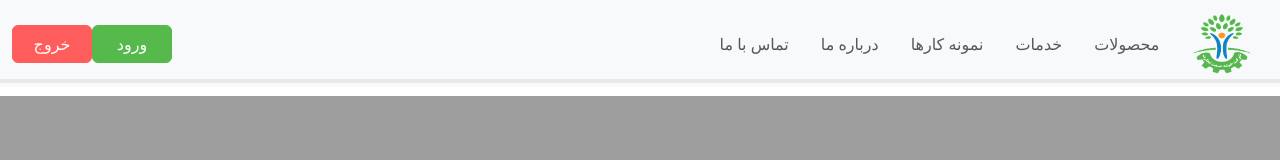
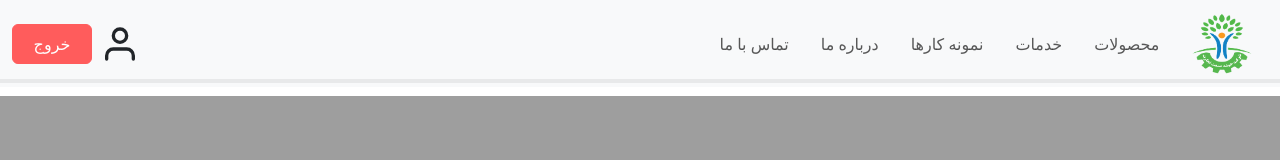
Before and after one commit to thisisehyas/CRM-Webiste, a React (Vite) app in the folder Frontend/: page / in a window 1280 px wide. Shown: the top 160 px of the page. Built offline with nearby package versions, Linux system fonts and the light colour scheme; no server answers.

Commit message:
Navbar: removed the enter button and added the user info icon

```diff
--- a/Frontend/src/components/Navbar.jsx
+++ b/Frontend/src/components/Navbar.jsx
@@ -1,101 +1,5 @@
-// import "bootstrap/dist/css/bootstrap.min.css";
-// import React from "react";
-// import Button from "react-bootstrap/Button";
-// import Container from "react-bootstrap/Container";
-// import Form from "react-bootstrap/Form";
-// import Nav from "react-bootstrap/Nav";
-// import Navbar from "react-bootstrap/Navbar";
-// import "../styles/navbar.css";
-// import { Link } from "react-router-dom/cjs/react-router-dom";
-// import LogoutButton from "./LogoutButton";
-
-// const Navbar1 = () => {
-//   return (
-//     <Navbar
-//       expand="lg"
-//       className="bg-body-tertiary fixed-top"
-//       style={{ textAlign: "right", direction: "rtl" }}
-//     >
-//       <Container fluid className="nav-container">
-//         <Navbar.Brand as={Link} to="/" className="navbar-brand">
-//           <img
-//             className="logo"
-//             src="../images/logo-navbar.png"
-//             alt="لوگوی شرکت"
-//             style={{ width: "61px", height: "83" }}
-//           />
-//         </Navbar.Brand>
-
-//         <Navbar.Toggle aria-controls="navbarScroll" />
-//         <Navbar.Collapse id="navbarScroll">
-//           <Nav
-//             className="navbar-nav me-5 my-2 my-lg-0"
-//             style={{ maxHeight: "100px" }}
-//             navbarScroll
-//           >
-//             <Nav.Link as={Link} to="/Products" className="nav-link ms-3">
-//               محصولات
-//             </Nav.Link>
-//             <Nav.Link as={Link} to="/Services" className="nav-link ms-3">
-//               خدمات
-//             </Nav.Link>
-//             <Nav.Link as={Link} to="/SampleWorks" className="nav-link ms-3">
-//               نمونه کارها
-//             </Nav.Link>
-//             <Nav.Link as={Link} to="/About" className="nav-link ms-3">
-//               درباره ما
-//             </Nav.Link>
-//             <Nav.Link as={Link} to="/Contact" className="nav-link ms-3">
-//               تماس با ما
-//             </Nav.Link>
-//           </Nav>
-//         </Navbar.Collapse>
-
-//         <div>
-//           <Button
-//             as={Link}
-//             to="/login"
-//             variant="success"
-//             style={{
-//               color: "white",
-//               backgroundColor: "#56B94C",
-//               borderColor: "#56B94C",
-//             }}
-//             className="enter"
-//           >
-//             ورود
-//           </Button>
-//           <LogoutButton />
-//         </div>
-//       </Container>
-//     </Navbar>
-//   );
-// };
-
-// export default Navbar1;
-
-// // Things to fix:
-
-// // - the logo should be a button that goes to the home page.
-// // - you can adjust the positions for when the navbar is opened
-// //    the carousel won't go under it so it is still visible
-// // - Complete the href of the navbar links.
-// // - The hover effect of the
-// //    - each navlink
-// // - The magnifier needs to be a button for search
-// // - The logo should be in the middle after the search bar and before the
-// //    toggler menu.
-// // - When the menu is opened for scroll the navbar should take the whole
-// //    width of the horizontal line. But when the menu is closed it should
-// //    go back. Do this with js.
-// //    If it only sticked to the right of the page without sapce, that
-// //    would be ok too.
-// //  - The search bar, when you try to right in it, the direction is not
-// //    from right to left. make it happen to be better for persion typing.
-// //  - Generally speaking I don't like the responsiveness of the navbar. it is responsive but it's ugly. so fix it.
-
 import "bootstrap/dist/css/bootstrap.min.css";
-import React from "react";
+import React, { useState, useEffect } from "react";
 import Button from "react-bootstrap/Button";
 import Container from "react-bootstrap/Container";
 import Form from "react-bootstrap/Form";
@@ -104,8 +8,44 @@ import Navbar from "react-bootstrap/Navbar";
 import "../styles/navbar.css";
 import { Link } from "react-router-dom/cjs/react-router-dom";
 import LogoutButton from "./LogoutButton";
+import { Modal } from "react-bootstrap";
+import axios from "axios";
+import { getAccessToken } from "./authUtils";
 
 const Navbar1 = () => {
+  const [showModal, setShowModal] = useState(false);
+  const [userData, setUserData] = useState(null);
+
+  // Function to handle hovering over the user icon
+  const handleUserIconClick = () => {
+    setShowModal(true);
+  };
+
+  // Function to close the modal
+  const handleCloseModal = () => {
+    setShowModal(false);
+  };
+
+  useEffect(() => {
+    const fetchUserData = async () => {
+      try {
+        const response = await axios.get(
+          "http://127.0.0.1:8000/auth/users/me/",
+          {
+            headers: {
+              Authorization: `JWT ${getAccessToken()}`,
+            },
+          }
+        );
+        setUserData(response.data);
+      } catch (error) {
+        console.error("Error fetching user data:", error);
+      }
+    };
+
+    fetchUserData();
+  }, []);
+
   return (
     <Navbar
       expand="lg"
@@ -126,7 +66,7 @@ const Navbar1 = () => {
         <Navbar.Collapse id="navbarScroll">
           <Nav
             className="navbar-nav ms-auto mb-2 mb-lg-0"
-            style={{ maxHeight: "100px", marginRight:'2%' }}
+            style={{ maxHeight: "100px", marginRight: "2%" }}
             navbarScroll
           >
             <Nav.Link as={Link} to="/Products" className="nav-link ms-3">
@@ -147,24 +87,57 @@ const Navbar1 = () => {
           </Nav>
 
           <div className="d-flex">
-            <Button
-              as={Link}
-              to="/login"
-              variant="success"
-              style={{
-                color: "white",
-                backgroundColor: "#56B94C",
-                borderColor: "#56B94C",
-                marginRight: "10%",
-              }}
-              className="enter me-2"
+            <Nav.Item
+              style={{ cursor: "pointer" }}
+              className="mx-2"
+              onClick={handleUserIconClick}
             >
-              ورود
-            </Button>
+              <svg
+                className="mb-2"
+                xmlns="http://www.w3.org/2000/svg"
+                width="40"
+                height="40"
+                viewBox="0 0 24 24"
+                fill="none"
+                stroke="currentColor"
+                stroke-width="2"
+                stroke-linecap="round"
+                stroke-linejoin="round"
+                class="feather feather-user"
+              >
+                <path d="M20 21v-2a4 4 0 0 0-4-4H8a4 4 0 0 0-4 4v2"></path>
+                <circle cx="12" cy="7" r="4"></circle>
+              </svg>
+            </Nav.Item>
             <LogoutButton />
           </div>
         </Navbar.Collapse>
       </Container>
+      {/* User info modal */}
+      <Modal
+        style={{ direction: "rtl", textAlign: "right" }}
+        show={showModal}
+        onHide={handleCloseModal}
+      >
+        <Modal.Header>
+          <Modal.Title>اطلاعات کاربر</Modal.Title>
+        </Modal.Header>
+        <Modal.Body>
+          {userData && (
+            <>
+              <p>نام: {userData.first_name}</p>
+              <p>نام خانوادگی: {userData.last_name}</p>
+              <p>ایمیل: {userData.email}</p>
+              <p>نام کاربری: {userData.username}</p>
+            </>
+          )}
+        </Modal.Body>
+        <Modal.Footer>
+          <Button variant="secondary" onClick={handleCloseModal}>
+            بستن
+          </Button>
+        </Modal.Footer>
+      </Modal>
     </Navbar>
   );
 };
```
Also changed, not shown: 1 other file (tests, documents, lock files or other folders).
